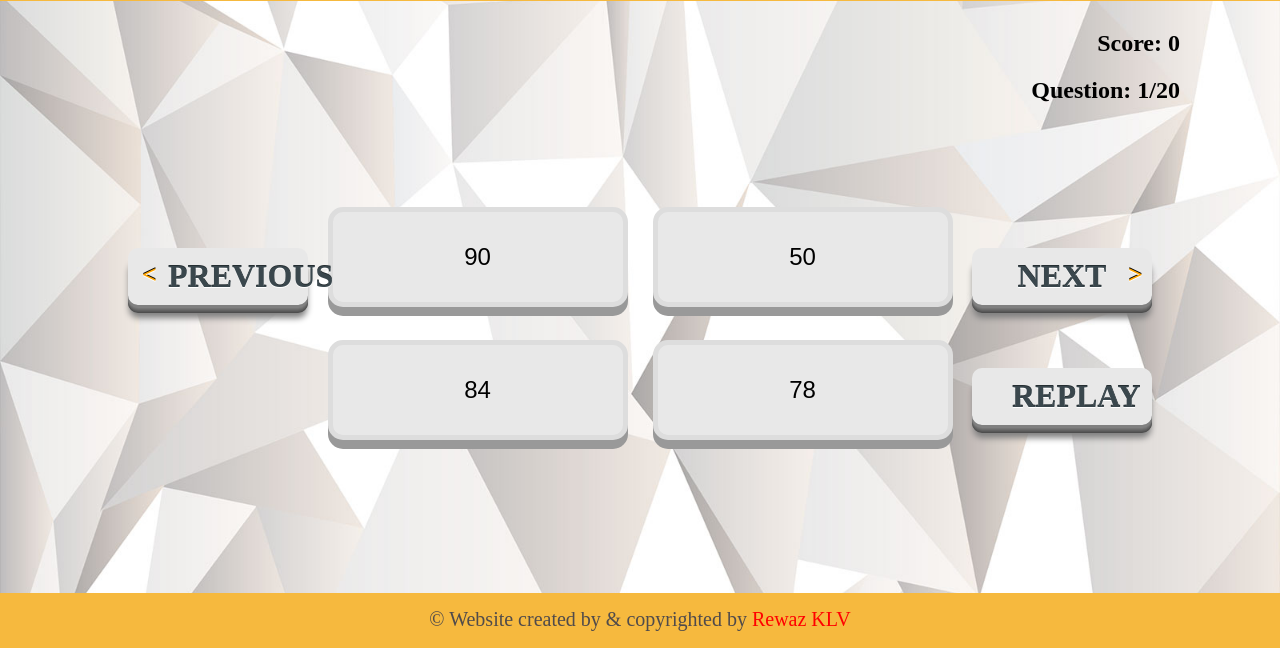
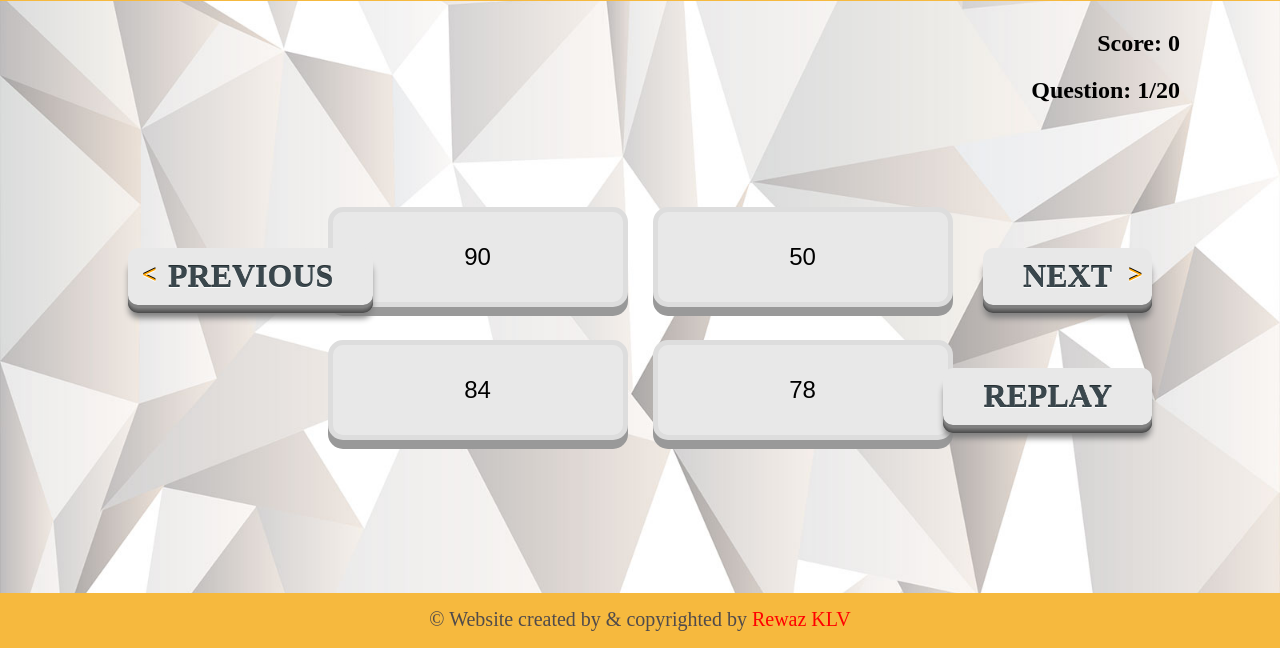
Before and after one commit to KLV96/JavaScript_Game, a PHP site: page / in a window 1280 px wide. Shown: the part 152-800 px from the top of the page. Run offline with PHP 8.4, Linux system fonts and the light colour scheme; some web fonts are replaced.

Commit message:
fixed a small bug
the previous button is fixed

```diff
--- a/style.css
+++ b/style.css
@@ -164,7 +164,7 @@ cursor: pointer;
 
 .button span {
     background-color: #E8E8E8;
-    width: 100px;
+    width: 130;
     text-align: center;
 
     background-image:
```
